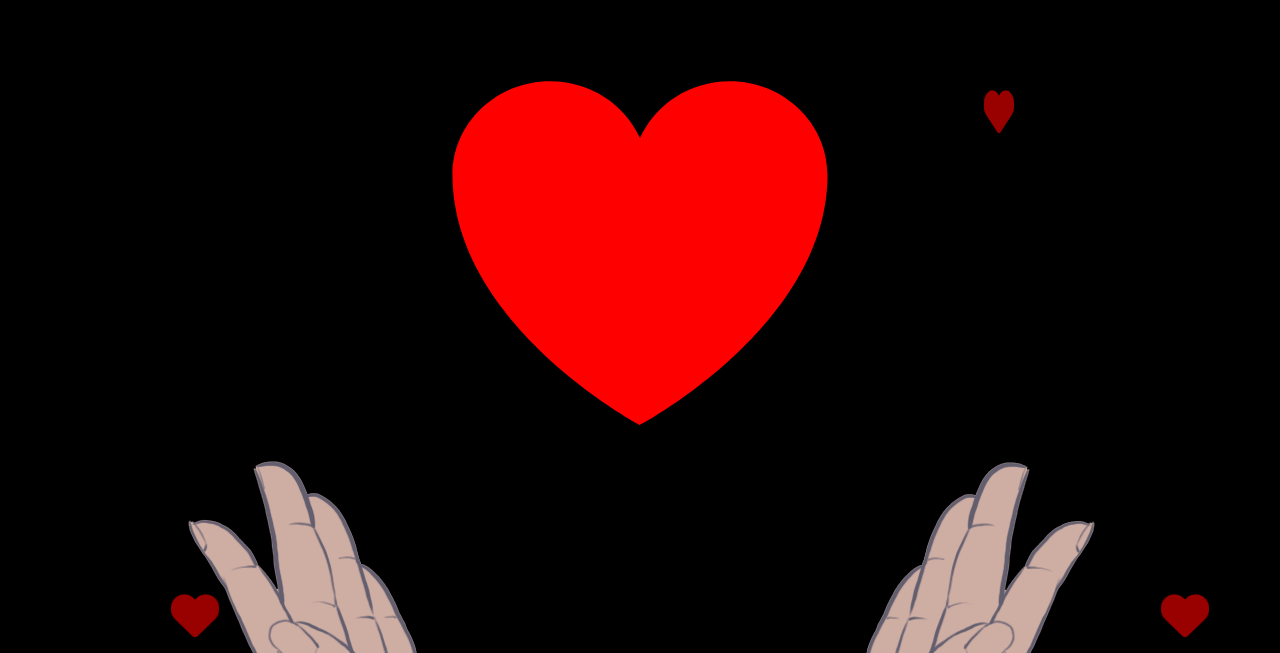
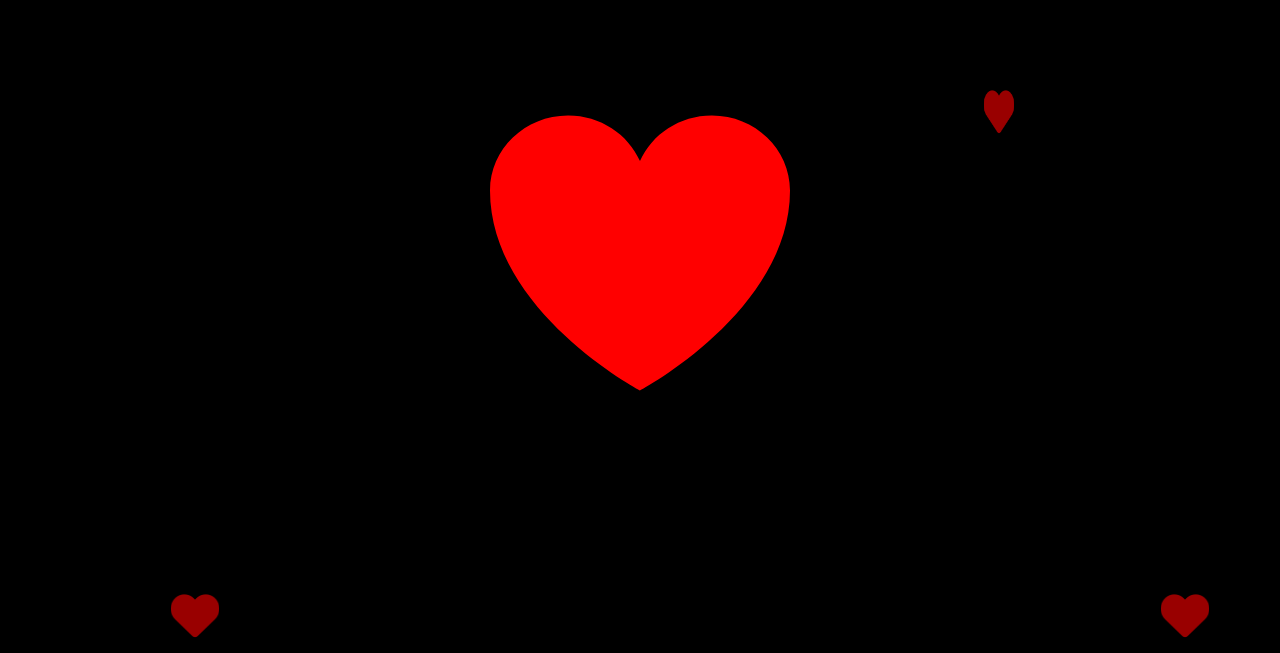
Before and after one commit to hqbao000101/heart_beat, a plain HTML site: page index.html in a window 1280 px wide. Shown: the part 147-800 px from the top of the page. Drawn offline with Linux system fonts and the light colour scheme.

Commit message:
fix: remove-hand-img-temporarily

```diff
--- a/css/style.css
+++ b/css/style.css
@@ -1,6 +1,7 @@
 * {
   margin: 0;
   padding: 0;
+  box-sizing: border-box;
 }
 
 body {
@@ -10,8 +11,8 @@ body {
 
 body svg {
   fill: red;
-  width: 500px;
-  height: 500px;
+  width: 50%;
+  height: 50%;
   cursor: pointer;
   position: absolute;
   top: 50%;
@@ -96,6 +97,7 @@ i:nth-of-type(7) {
 }
 
 img {
+  width: 50%;
   position: absolute;
   top: 100%;
   left: 50%;
--- a/index.html
+++ b/index.html
@@ -20,6 +20,6 @@
     <i class="fa-solid fa-heart"></i>
     <i class="fa-solid fa-heart"></i>
     <i class="fa-solid fa-heart"></i>
-    <img src="./img/hand.png" alt="Hand Lift Up" />
+    <!-- <img src="./img/hand.png" alt="Hand Lift Up" /> -->
   </body>
 </html>
```
